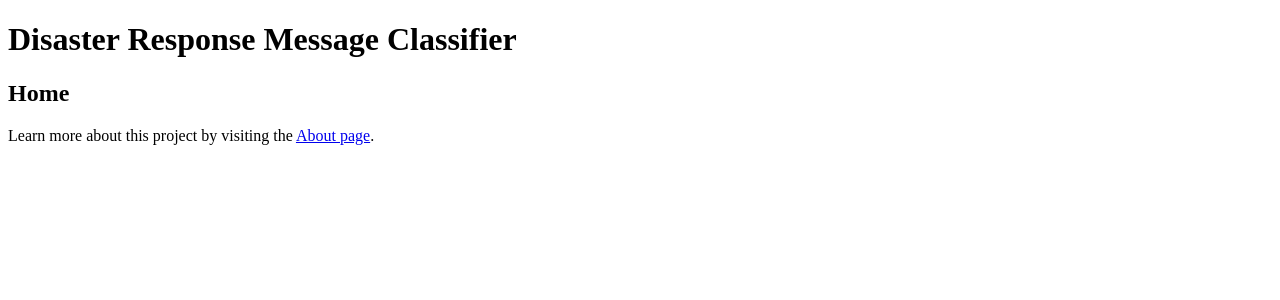
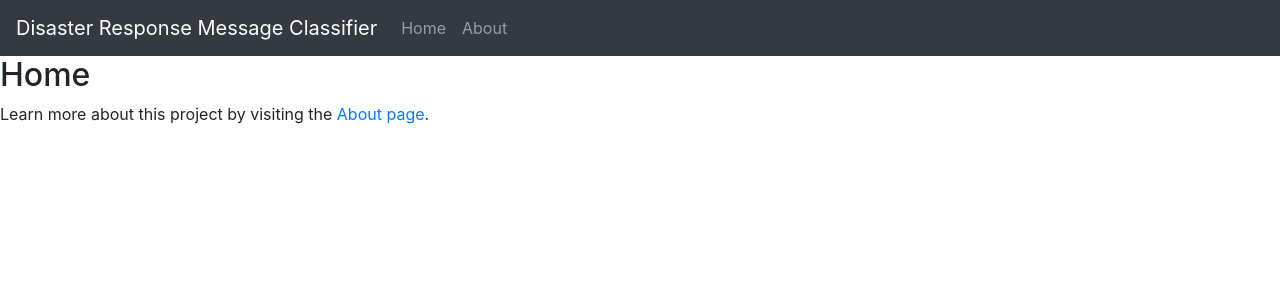
Before and after one commit to tristenwallace/disaster_response_message_classifier, a Flask app: page / in a window 1280 px wide. Shown: the top 300 px of the page. Run offline with Flask 3, Linux system fonts and the light colour scheme; some libraries are stand-ins or nearby versions.

Commit message:
feat: Create bootstrap navbar

```diff
--- /dev/null
+++ b/webapp/templates/_navigation.html
@@ -0,0 +1,12 @@
+<nav class="navbar navbar-expand-lg navbar-dark bg-dark">
+    <button class="navbar-toggler" type="button" data-toggle="collapse" data-target="#navbarNavAltMarkup" aria-controls="navbarNavAltMarkup" aria-expanded="false" aria-label="Toggle navigation">
+        <span class="navbar-toggler-icon"></span>
+    </button>
+    <a class="navbar-brand" href="{{ url_for('pages.home') }}">Disaster Response Message Classifier</a>
+    <div class="collapse navbar-collapse" id="navbarNavAltMarkup">
+      <div class="navbar-nav">
+        <a class="nav-item nav-link" href="{{ url_for('pages.home') }}">Home <span class="sr-only">(current)</span></a>
+        <a class="nav-item nav-link" href="{{ url_for('pages.about') }}">About</a>
+      </div>
+    </div>
+  </nav>
--- a/webapp/templates/base.html
+++ b/webapp/templates/base.html
@@ -1,10 +1,17 @@
 <!DOCTYPE html>
 <html lang="en">
 <head>
+    <!-- Required meta tags -->
+    <meta charset="utf-8">
+    <meta name="viewport" content="width=device-width, initial-scale=1, shrink-to-fit=no">
+
+    <!-- Bootstrap CSS -->
+    <link rel="stylesheet" href="https://stackpath.bootstrapcdn.com/bootstrap/4.3.1/css/bootstrap.min.css" integrity="sha384-ggOyR0iXCbMQv3Xipma34MD+dH/1fQ784/j6cY/iJTQUOhcWr7x9JvoRxT2MZw1T" crossorigin="anonymous">
+
     <title>Disaster Response - {% block title %}{% endblock title %}</title>
 </head>
 <body>
-<h1>Disaster Response Message Classifier</h1>
+{% include("_navigation.html") %}
 <section>
     <header>
         {% block header %}{% endblock header %}
@@ -13,5 +20,8 @@
         {% block content %}<p>TODO: Implement classification input</p>{% endblock content %}
     <main>
 </section>
+<script src="https://code.jquery.com/jquery-3.3.1.slim.min.js" integrity="sha384-q8i/X+965DzO0rT7abK41JStQIAqVgRVzpbzo5smXKp4YfRvH+8abtTE1Pi6jizo" crossorigin="anonymous"></script>
+<script src="https://cdnjs.cloudflare.com/ajax/libs/popper.js/1.14.7/umd/popper.min.js" integrity="sha384-UO2eT0CpHqdSJQ6hJty5KVphtPhzWj9WO1clHTMGa3JDZwrnQq4sF86dIHNDz0W1" crossorigin="anonymous"></script>
+<script src="https://stackpath.bootstrapcdn.com/bootstrap/4.3.1/js/bootstrap.min.js" integrity="sha384-JjSmVgyd0p3pXB1rRibZUAYoIIy6OrQ6VrjIEaFf/nJGzIxFDsf4x0xIM+B07jRM" crossorigin="anonymous"></script>
 </body>
 </html>
```
Lines whose indentation alone changed are shown as unchanged.
